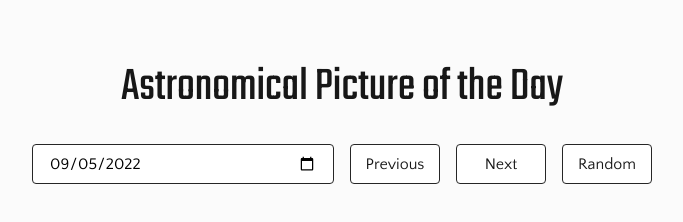
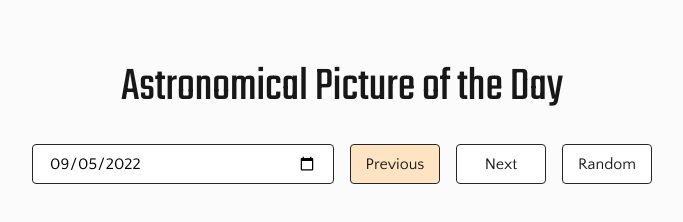
Before and after one commit to MagdK/ask-nasa-javascript, a website: page public/index.html in a window 1280 px wide. In both pictures the pointer is over the button "Previous". Shown: the whole page, without its empty margins (298-981 px from the left). Drawn offline with Linux system fonts and the light colour scheme; no server answers.

Commit message:
Test commit to practice git

```diff
--- a/public/style.css
+++ b/public/style.css
@@ -185,6 +185,10 @@ img {
     width: 90px;
 }
 
+.button:hover {
+    background-color: bisque;
+}
+
 .button,
 form {
     margin: 2rem 0;
```
